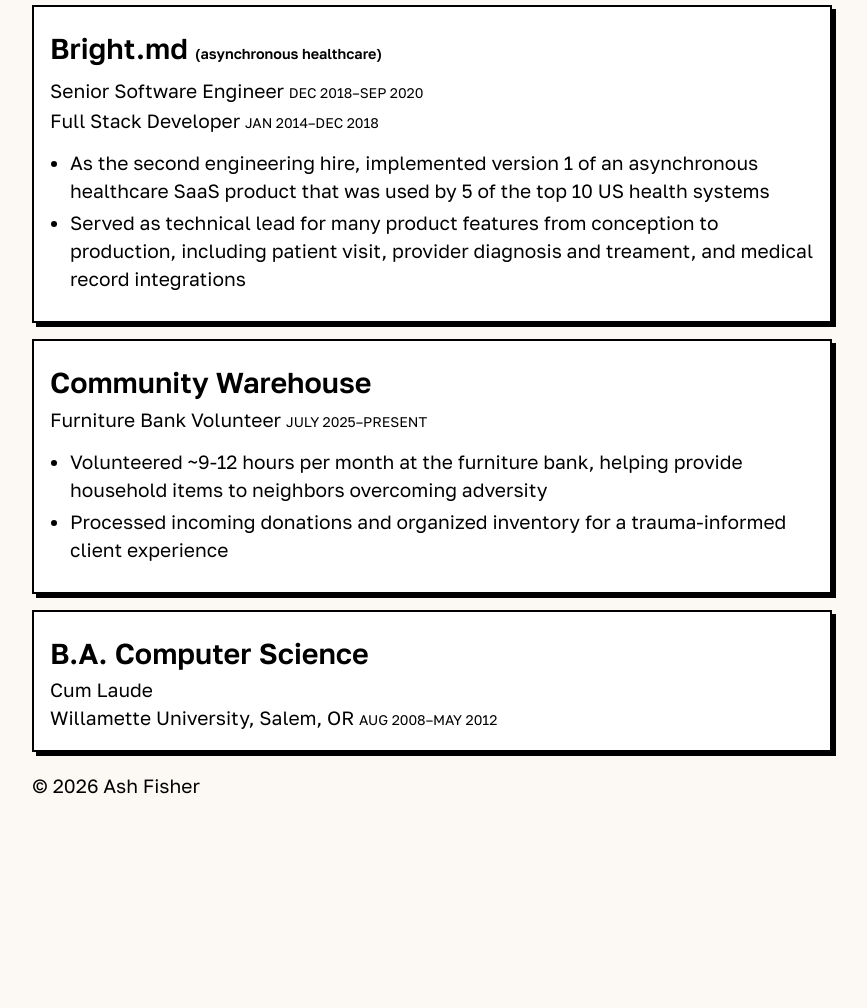
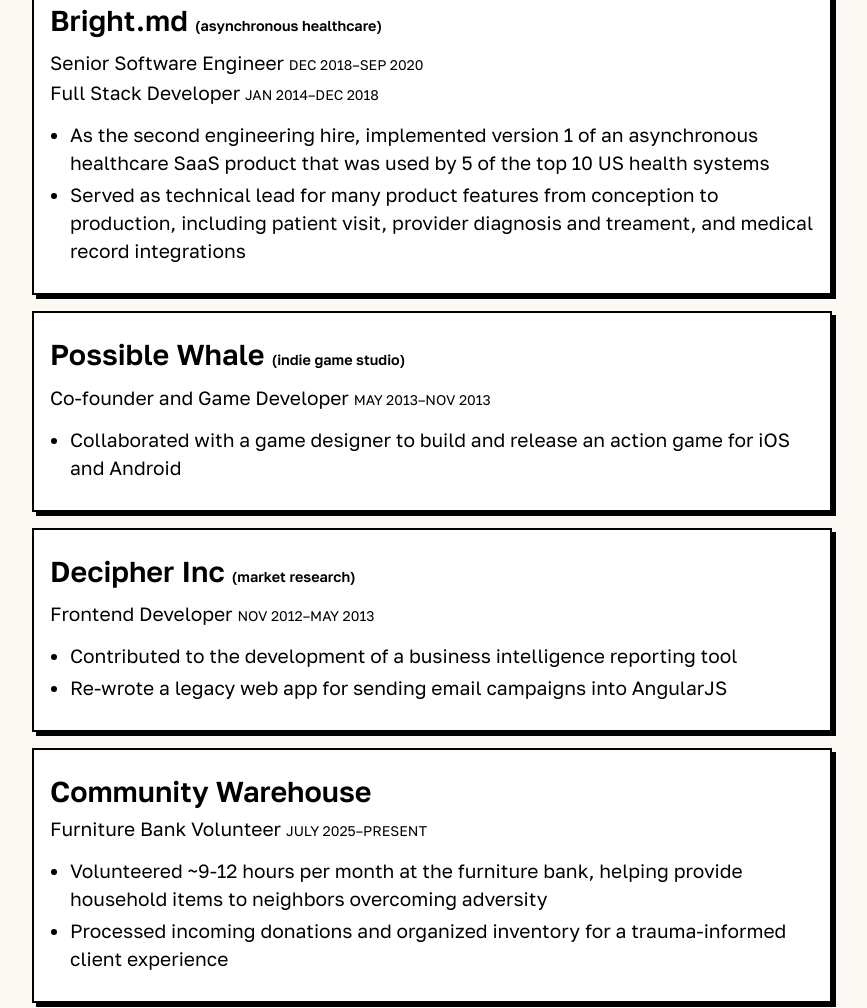
Before and after one commit to afisher/ash.fish, an Eleventy site: page src/resume.html in a window 1280 px wide. Shown: the part 1332-2340 px from the top of the page, without its empty margins (208-1075 px from the left). Before the commit the page ends 2154 px from the top, so only its background shows below. Built offline with nearby package versions, Linux system fonts and the light colour scheme; Eleventy itself is replaced by a stand-in of ours; files that its build step writes are made by us from their sources.

Commit message:
more resume updates

```diff
--- a/src/resume.html
+++ b/src/resume.html
@@ -13,9 +13,9 @@ layout: layout-base.njk
       <h2>Skills</h2>
       <ul>
       <li>
-        <strong>Frontend</strong>: TypeScript, React, vite, webpack, Vitest, Jest,
-        react-testing-library, Cypress, Apollo GraphQL, HTML, CSS, accessibility
-        (a11y), internationalization (i18n)
+        <strong>Frontend</strong>: TypeScript, React, HTML, CSS, accessibility
+        (a11y), Vitest, Jest, react-testing-library, Cypress,
+        Apollo GraphQL, internationalization (i18n)
       </li>
       <li>
         <strong>Backend</strong>: REST API design, Python, pytest, aiohttp, flask,
@@ -115,6 +115,44 @@ layout: layout-base.njk
     </div>
 
     <div class="card">
+      <h2 class="job-header">
+        Possible Whale
+        <span class="job-subheader">(indie game studio)</span>
+      </h2>
+      <div>
+        Co-founder and Game Developer
+        <span class="job-time">May 2013&ndash;Nov 2013</span>
+      </div>
+
+      <ul>
+        <li>
+          Collaborated with a game designer to build and release an action game
+          for iOS and Android
+        </li>
+      </ul>
+    </div>
+
+    <div class="card">
+      <h2 class="job-header">
+        Decipher Inc
+        <span class="job-subheader">(market research)</span>
+      </h2>
+      <div>
+        Frontend Developer
+        <span class="job-time">Nov 2012&ndash;May 2013</span>
+      </div>
+
+      <ul>
+        <li>
+          Contributed to the development of a business intelligence reporting tool
+        </li>
+        <li>
+          Re-wrote a legacy web app for sending email campaigns into AngularJS
+        </li>
+      </ul>
+    </div>
+
+    <div class="card">
       <h2 class="job-header">Community Warehouse</h2>
       <div>
         Furniture Bank Volunteer
```
